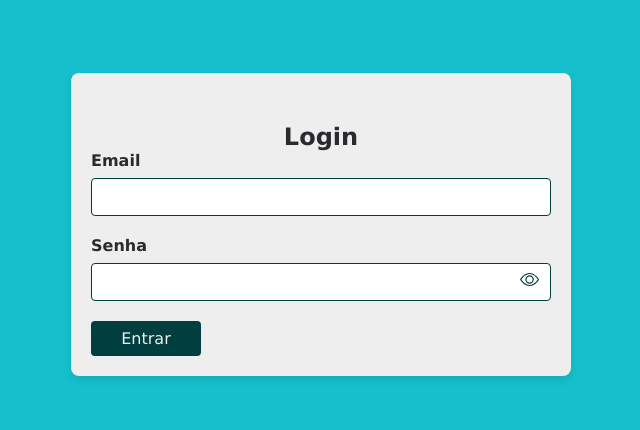
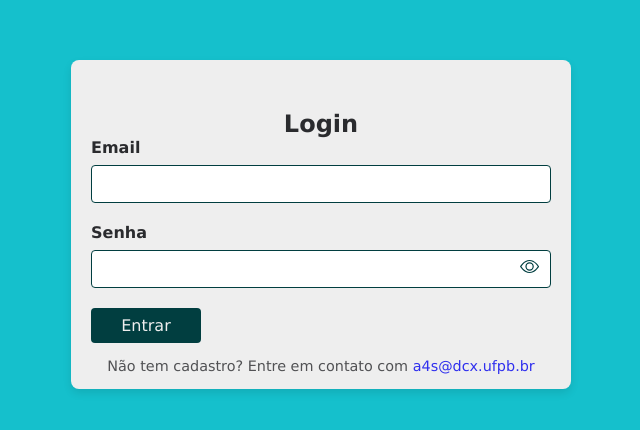
Before and after one commit to a4s-ufpb/My-Trace-Table-Manager, a React (Vite) app: page /#/login in a window 1280 px wide. Shown: the part 176-606 px from the top of the page, without its empty margins (319-959 px from the left). Built offline with nearby package versions, Linux system fonts and the light colour scheme; no server answers.

Commit message:
Feat: adicionando link para pedido de cadastro e melhorando estrutura das rotas

```diff
--- a/src/router.jsx
+++ b/src/router.jsx
@@ -23,64 +23,40 @@ const router = createHashRouter([
     },
     {
         path: "/",
-        element: <RootLayout />,
+        element: (
+            <RoleProtectedRoute>
+                <RootLayout />
+            </RoleProtectedRoute>
+        ),
         errorElement: <ErrorPage />,
         children: [{
             index: true,
             element: <Home />
         }, {
             path: "profile",
-            element: (
-                <RoleProtectedRoute>
-                    <Profile />
-                </RoleProtectedRoute>
-            )
+            element: <Profile />
         },
         {
             path: "about",
             element: <About />
         }, {
             path: "new-exercise",
-            element: (
-                <RoleProtectedRoute>
-                    <NewExercise />
-                </RoleProtectedRoute>
-            )
+            element: <NewExercise />
         }, {
             path: "showntable",
-            element: (
-                <RoleProtectedRoute>
-                    <ShownTable />
-                </RoleProtectedRoute>
-            )
+            element: <ShownTable />
         }, {
             path: "expectedtable",
-            element: (
-                <RoleProtectedRoute>
-                    <ExpectedTable />
-                </RoleProtectedRoute>
-            )
+            element: <ExpectedTable />
         }, {
             path: "list-exercises",
-            element: (
-                <RoleProtectedRoute>
-                    <Exercises />
-                </RoleProtectedRoute>
-            )
+            element: <Exercises />
         }, {
             path: "exercicio/:id",
-            element: (
-                <RoleProtectedRoute>
-                    <ExerciseDetails />
-                </RoleProtectedRoute>
-            )
+            element: <ExerciseDetails />
         }, {
             path: "new-theme",
-            element: (
-                <RoleProtectedRoute>
-                    <NewTheme />
-                </RoleProtectedRoute>
-            )
+            element: <NewTheme />
         }, {
             path: "help-page",
             element: <HelpPage />
--- a/src/routes/Login/index.jsx
+++ b/src/routes/Login/index.jsx
@@ -44,6 +44,11 @@ export default function Login() {
         }
     };
 
+    const emailAddress = "a4s@dcx.ufpb.br";
+    const subject = "Solicitação%20de%20Cadastro";
+    const body = "Olá,%20gostaria%20de%20solicitar%20meu%20cadastro%20na%20plataforma%20My%20Trace%20Table%20Manager.";
+    const mailtoLink = `mailto:${emailAddress}?subject=${subject}&body=${body}`;
+
     return (
         <div className="background">
             <div className="form-bg">
@@ -89,6 +94,7 @@ export default function Login() {
                     </div>
                     <button type="submit" className="btn" data-testid="login-submit-button">Entrar</button>
                 </form>
+                <span className="without-registration">Não tem cadastro? Entre em contato com <a href={mailtoLink}>{emailAddress}</a></span>
             </div>
 
             {showMessagePopUp && (
--- a/src/styles/globals.css
+++ b/src/styles/globals.css
@@ -173,6 +173,14 @@ h4 {
     color: var(--primary-green);
 }
 
+.without-registration {
+    text-align: center;
+    margin: 5px 0px;
+    font-size: 0.9rem;
+    color: var(--primary-black);
+    opacity: 0.8;
+}
+
 @media (max-width: 1025px) {
     h2 {
         font-size: 1.6rem;
@@ -244,6 +252,10 @@ h4 {
     input[type="file"] {
         font-size: 9px;
     }
+
+    .without-registration {
+        font-size: 0.8rem;
+    }
 }
 
 @media (max-width: 400px) {
```
Lines whose indentation alone changed are shown as unchanged.
